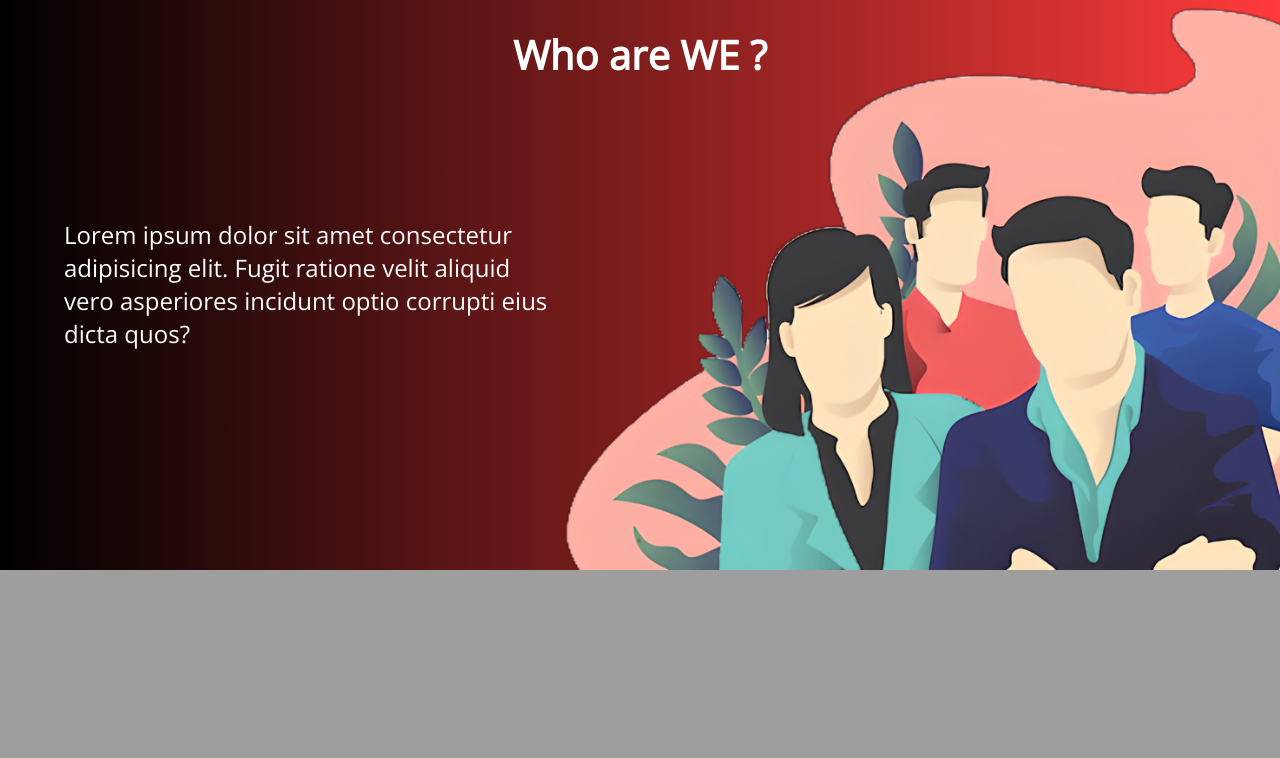
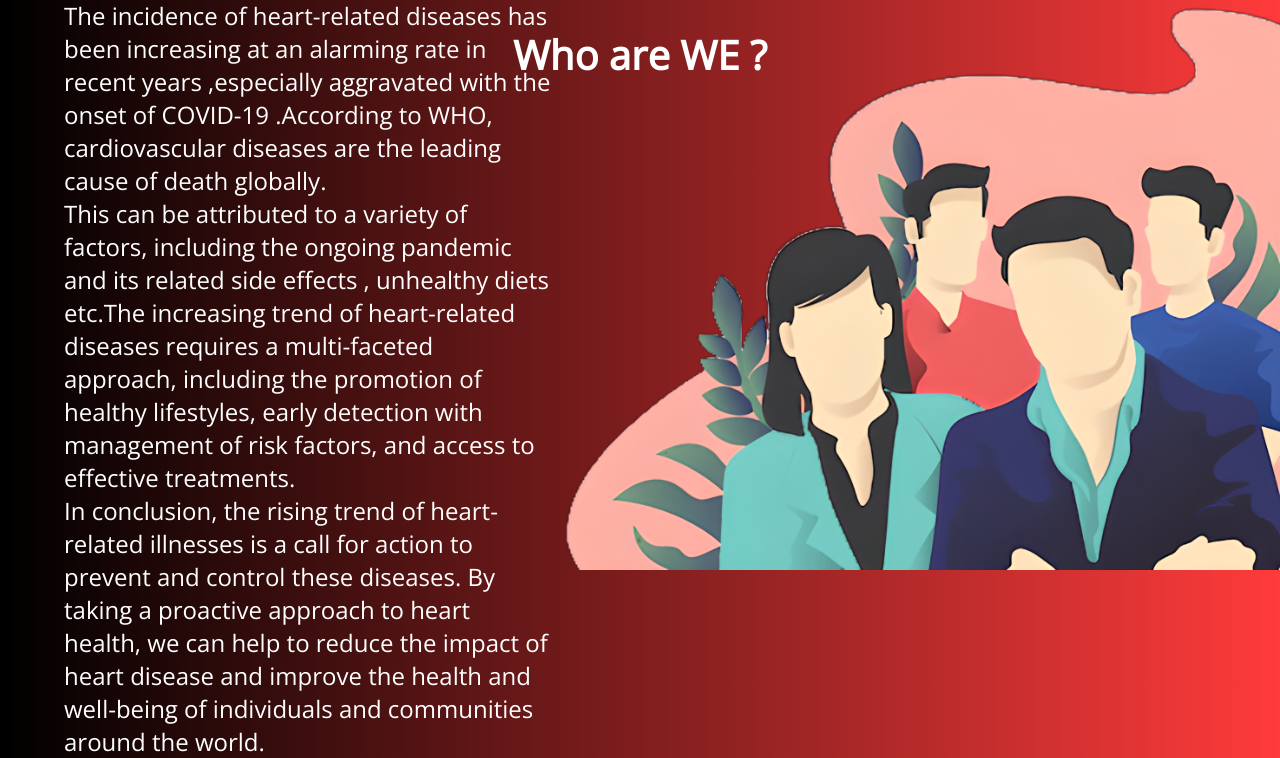
Before and after one commit to Sakshamb13579/Heart_Anomolaity_predictor, a Django app: template main/templates/about.html in a window 1280 px wide; the page is wider, and only the part inside the window is pictured. Shown: the part 335-1093 px from the top of that part. Before the commit the page ends 905 px from the top of that part, so only its background shows below. Run offline with Django 3.2, Linux system fonts and the light colour scheme; the template is opened without the code that fills it, so the values that code supplies are empty; grey boxes are pictures that could not be loaded.

Commit message:
about us content modify

```diff
--- a/main/templates/about.html
+++ b/main/templates/about.html
@@ -11,9 +11,19 @@
 
 {% block body %}
     <main class="main-container">
-        <div class="page-title">Who are WE ?</div>
+
+    <div class="page-title">
+        Who are WE ?
+    </div>
         <article class="hero-content">
-            Lorem ipsum dolor sit amet consectetur adipisicing elit. Fugit ratione velit aliquid vero asperiores incidunt optio corrupti eius dicta quos?
+
+
+           The incidence of heart-related diseases has been increasing at an alarming rate in recent years ,especially aggravated with the onset of COVID-19 .According to WHO, cardiovascular diseases are the leading cause of death globally.
+           <br>
+           This can be attributed to a variety of factors, including the ongoing pandemic and its related side effects , unhealthy diets etc.The increasing trend of heart-related diseases requires a multi-faceted approach, including the promotion of healthy lifestyles, early detection with management of risk factors, and access to effective treatments.
+           <br>
+           In conclusion, the rising trend of heart-related illnesses is a call for action to prevent and control these diseases. By taking a proactive approach to heart health, we can help to reduce the impact of heart disease and improve the health and well-being of individuals and communities around the world.
+
         </article>
         <div class="image-container">
             <img src="{% static 'images/about_bg.png' %}">
```
